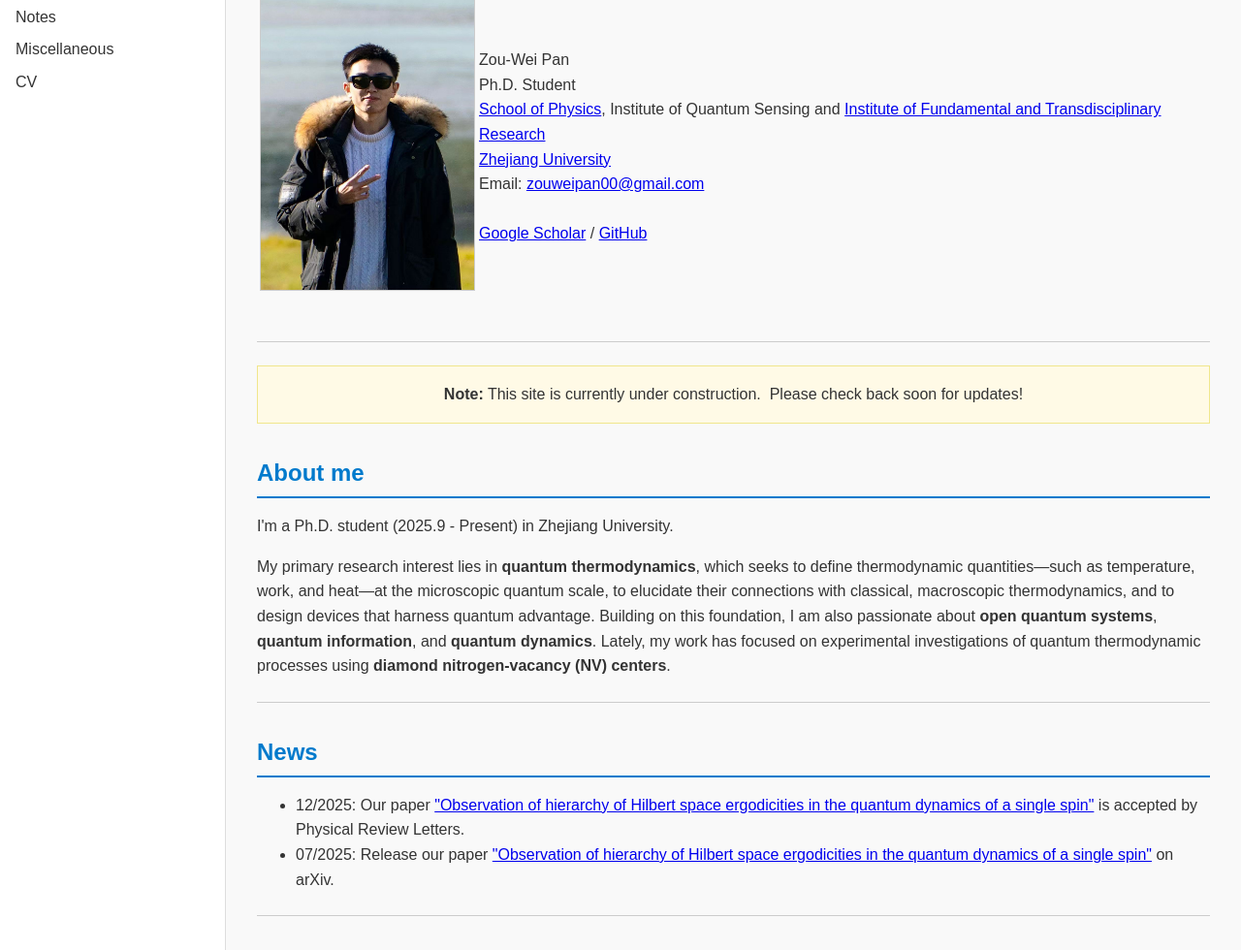
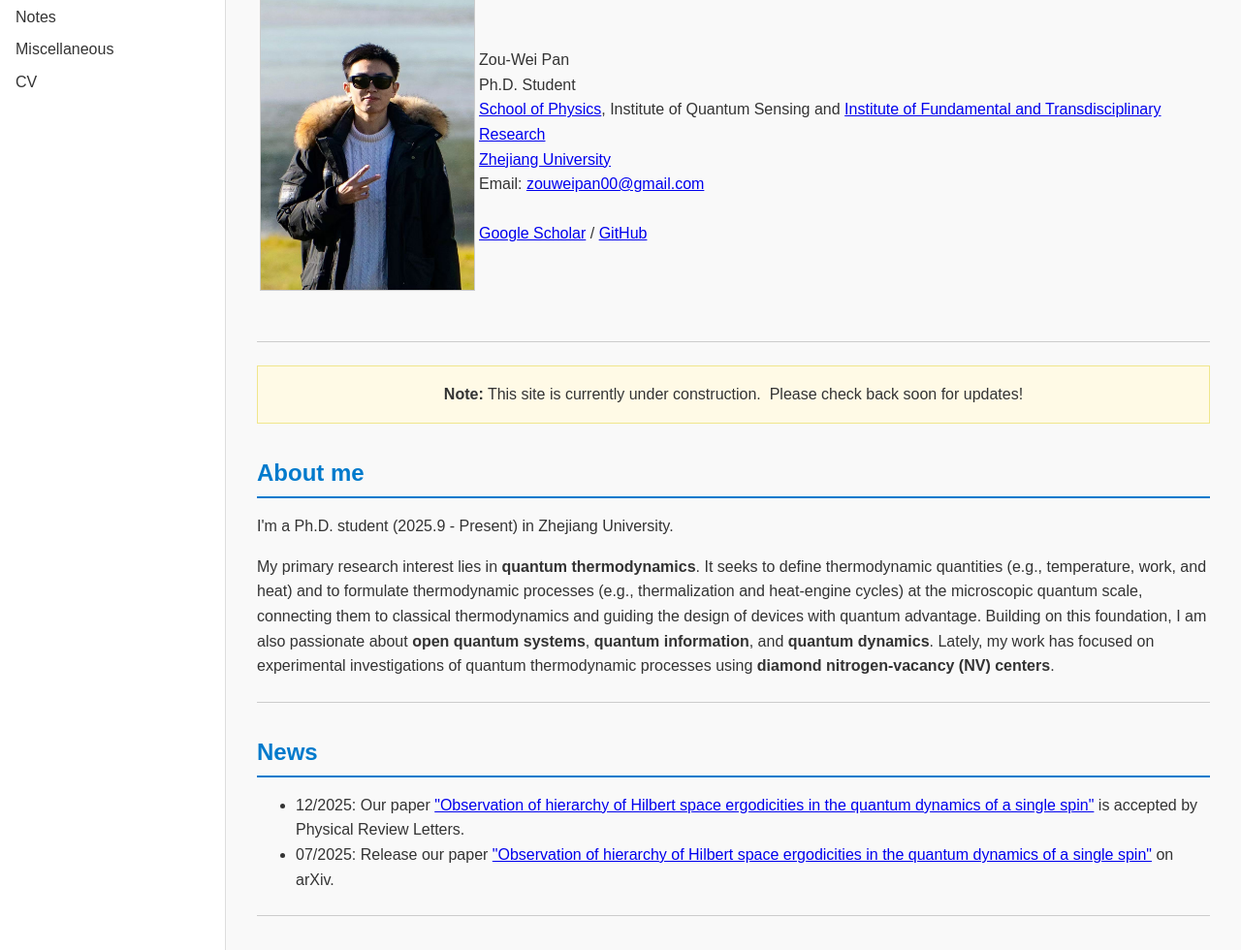
Before and after one commit to ZouweiPan00/zouweipan00.github.io, a plain HTML site: page index.html in a window 1280 px wide. Shown: the part 120-1100 px from the top of the page at 97% size. Drawn offline with Linux system fonts and the light colour scheme.

Commit message:
qthermo description

```diff
--- a/index.html
+++ b/index.html
@@ -71,7 +71,7 @@
 
       <p>I'm a Ph.D. student (2025.9 - Present) in Zhejiang University. </p>
 
-      <p>My primary research interest lies in <b>quantum thermodynamics</b>, which seeks to define thermodynamic quantities—such as temperature, work, and heat—at the microscopic quantum scale, to elucidate their connections with classical, macroscopic thermodynamics, and to design devices that harness quantum advantage. Building on this foundation, I am also passionate about <b>open quantum systems</b>, <b>quantum information</b>, and <b>quantum dynamics</b>. Lately, my work has focused on experimental investigations of quantum thermodynamic processes using <b>diamond nitrogen-vacancy (NV) centers</b>.</p>
+      <p>My primary research interest lies in <b>quantum thermodynamics</b>. It seeks to define thermodynamic quantities (e.g., temperature, work, and heat) and to formulate thermodynamic processes (e.g., thermalization and heat-engine cycles) at the microscopic quantum scale, connecting them to classical thermodynamics and guiding the design of devices with quantum advantage. Building on this foundation, I am also passionate about <b>open quantum systems</b>, <b>quantum information</b>, and <b>quantum dynamics</b>. Lately, my work has focused on experimental investigations of quantum thermodynamic processes using <b>diamond nitrogen-vacancy (NV) centers</b>.</p>
 
       <hr/>
 
```
